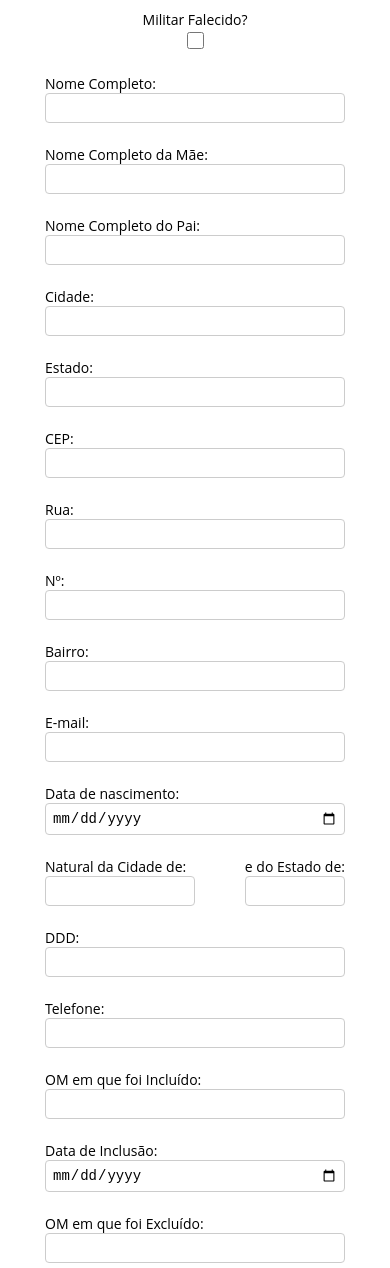
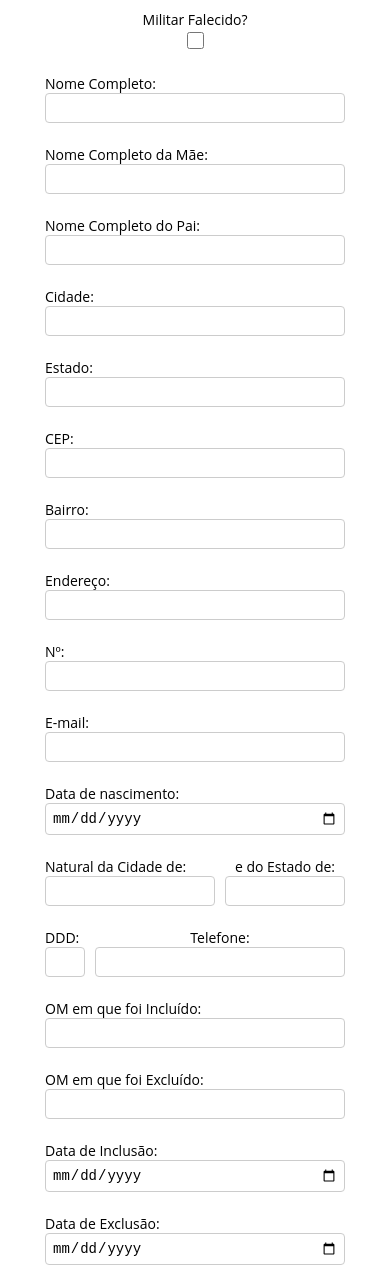
Before and after one commit to caiovsoares/CertidaoDeTempoDeServico, a plain HTML site: page index.html in a window 390 px wide. Shown: the top 1268 px of the page. Drawn offline with Linux system fonts and the light colour scheme.

Commit message:
2 columns

```diff
--- a/index.css
+++ b/index.css
@@ -70,17 +70,22 @@ body {
 
 .control-group {
   display:flex;
-  flex-direction: row;
   align-items: center;
   margin: 2px 0px 20px 0px;
 }
 
-.naturalidade-group {
+.flex-row-group {
   display:flex;
+}
+
+.flex-row-group2 {
+  display:flex;
+  align-items: center;
   margin: 2px 0px 20px 0px;
 }
 
-.naturalidade-group2 {
+
+.flex-row-group3 {
   display:flex;
   align-items: center;
 }
@@ -109,8 +114,12 @@ input[type=text], input[type=number], input[type=date], select {
   box-sizing: border-box;
 }
 
+/*#nomeCompleto, #nomePai, #nomeMae {
+  width: 200px;
+}*/
+
 input[type=submit] {
-  width: 600px;
+  width: 940px;
   background-color: #4c74af;
   color: white;
   padding: 14px 20px;
@@ -120,18 +129,25 @@ input[type=submit] {
   cursor: pointer;
 }
 
+#labelEstadoNaturalidade, #labelTelefone {
+  width: auto;
+  margin-left: 10px;
+}
+
 #cidadeNaturalidade {
   width: 130px;
 }
 
-#labelEstadoNaturalidade {
-  width: auto;
-  margin-left: 10px;
+#estadoNaturalidade {
+  width: 50px;
 }
 
+#ddd {
+  width: 30px;
+}
 
-#estadoNaturalidade {
-  width: 50px;
+#telefone {
+  width: 190px;
 }
 
 #selectPostoGraduacao{
@@ -163,17 +179,28 @@ ESTILIZAÇÃO PARA CELULAR
     flex-direction: column;
   }
 
-  .naturalidade-group {
+  .flex-row-group {
     display:flex;
-    margin: 2px 0px 20px 0px;
+    flex-direction: column;
     width: 300px;
     justify-content: space-between;
   }
 
-  .naturalidade-group2 {
+  .flex-row-group2 {
+    display:flex;
+    margin: 2px 0px 20px 0px;
+    align-items: center;
+  }
+
+  .flex-row-group3 {
     display:flex;
     flex-direction: column;
     align-items: center;
+  }
+
+  .margin-left {
+
+    margin-right: 10px;
   }
 
   #cidadeNaturalidade {
@@ -184,10 +211,29 @@ ESTILIZAÇÃO PARA CELULAR
     width: 100px;
   }
 
-  #labelEstadoNaturalidade {
+  #labelEstadoNaturalidade, #labelTelefone {
     width: auto;
     margin: 0;
   }
+
+  #cidadeNaturalidade {
+    width: 170px;
+  }
+
+  #estadoNaturalidade {
+    width: 120px;
+  }
+
+  #ddd {
+    width: 40px;
+  }
+
+  #telefone {
+    width: 250px;
+  }
+
+
+
 
   #selectPostoGraduacao{
     width: 300px;
--- a/index.html
+++ b/index.html
@@ -31,11 +31,11 @@
           </select>
         </div>
       </span>
-
       <div class="control-group">
         <label for="nomeCompleto">Nome Completo:</label>
         <input type="text" id="nomeCompleto" name="nomeCompleto" required />
       </div>
+      <div class="flex-row-group">
         <div class="control-group">
           <label for="nomeMae">Nome Completo da Mãe:</label>
           <input type="text" id="nomeMae" name="nomeMae" required />
@@ -44,6 +44,9 @@
           <label for="nomePai">Nome Completo do Pai:</label>
           <input type="text" id="nomePai" name="nomePai" />
         </div>
+      </div>
+
+      <div class="flex-row-group">
         <div class="control-group">
           <label for="cidade">Cidade:</label>
           <input type="text" id="cidade" name="cidade" required />
@@ -52,22 +55,29 @@
           <label for="estado">Estado:</label>
           <input type="text" id="estado" name="estado" required />
         </div>
+      </div>
+      <div class="flex-row-group">
         <div class="control-group">
           <label for="cep">CEP:</label>
           <input type="text" id="cep" name="cep" required />
         </div>
         <div class="control-group">
-        <label for="rua">Rua:</label>
+          <label for="bairro">Bairro:</label>
+          <input type="text" id="bairro" name="bairro" required />
+        </div>
+      </div>
+      <div class="flex-row-group">
+        <div class="control-group">
+          <label for="rua">Endereço:</label>
           <input type="text" id="rua" name="rua" required />
         </div>
         <div class="control-group">
           <label for="numero">Nº:</label>
           <input type="text" id="numero" name="numero" required />
         </div>
-      <div class="control-group">
-        <label for="bairro">Bairro:</label>
-        <input type="text" id="bairro" name="bairro" required />
       </div>
+
+      <div class="flex-row-group">
         <div class="control-group">
           <label for="email">E-mail:</label>
           <input type="text" id="email" name="email" required />
@@ -76,9 +86,14 @@
           <label for="nascimento">Data de nascimento:</label>
           <input type="date" id="nascimento" name="nascimento" required />
         </div>
-      <div class="naturalidade-group">
-        <div class="naturalidade-group2">
-          <label for="cidadeNaturalidade">Natural da Cidade de:</label>
+      </div>
+
+      <div class="flex-row-group3">
+        <div class="flex-row-group2">
+          <div class="flex-row-group3 margin-left">
+            <label id="labelCidadeNaturalidade" for="cidadeNaturalidade"
+              >Natural da Cidade de:</label
+            >
             <input
               type="text"
               id="cidadeNaturalidade"
@@ -86,8 +101,11 @@
               required
             />
           </div>
-        <div class="naturalidade-group2">
-          <label for="estadoNaturalidade" id="labelEstadoNaturalidade"
+          <div class="flex-row-group3">
+            <label
+              id="labelEstadoNaturalidade"
+              for="estadoNaturalidade"
+              id="labelEstadoNaturalidade"
               >e do Estado de:</label
             >
             <input
@@ -98,33 +116,47 @@
             />
           </div>
         </div>
-      <div class="control-group">
-        <label for="ddd">DDD:</label>
+        <div class="flex-row-group2">
+          <div class="flex-row-group3 margin-left">
+            <label id="labelDDD" for="ddd">DDD:</label>
             <input type="text" id="ddd" name="ddd" required />
           </div>
-      <div class="control-group">
-        <label for="telefone">Telefone:</label>
+          <div class="flex-row-group3">
+            <label id="labelTelefone" for="telefone">Telefone:</label>
             <input type="text" id="telefone" name="telefone" required />
           </div>
+        </div>
+      </div>
+
+      <div class="flex-row-group">
         <div class="control-group">
           <label for="omIncluido">OM em que foi Incluído:</label>
           <input type="text" id="omIncluido" name="omIncluido" required />
         </div>
         <div class="control-group">
+          <label for="omExcluido">OM em que foi Excluído:</label>
+          <input type="text" id="omExcluido" name="omExcluido" required />
+        </div>
+      </div>
+      <div class="flex-row-group">
+        <div class="control-group">
           <label for="dataInclusao">Data de Inclusão:</label>
           <input type="date" id="dataInclusao" name="dataInclusao" required />
-      </div>
-      <div class="control-group">
-        <label for="omExcluido">OM em que foi Excluído:</label>
-        <input type="text" id="omExcluido" name="omExcluido" required />
         </div>
         <div class="control-group">
           <label for="dataExclusao">Data de Exclusão:</label>
           <input type="date" id="dataExclusao" name="dataExclusao" required />
         </div>
+      </div>
+
+      <div class="flex-row-group">
         <div class="control-group">
           <label for="selectPostoGraduacao">Posto ou Graduação:</label
-        ><select name="selectPostoGraduacao" id="selectPostoGraduacao" required>
+          ><select
+            name="selectPostoGraduacao"
+            id="selectPostoGraduacao"
+            required
+          >
             <option value="Graduação">Graduação</option>
             <option value="Posto">Posto</option>
           </select>
@@ -136,6 +168,18 @@
             required
           />
         </div>
+        <div class="control-group">
+          <label for="destino">Orgão de Destino:</label>
+          <input
+            type="text"
+            id="destino"
+            name="destino"
+            placeholder="Exemplo: INSS"
+            required
+          />
+        </div>
+      </div>
+      <div class="flex-row-group">
         <div class="control-group">
           <label for="certidao">Tipo de Certidão:</label
           ><select name="certidao" id="certidao" required>
@@ -155,10 +199,8 @@
             <option value="Aposentadoria">Aposentadoria</option>
           </select>
         </div>
-      <div class="control-group">
-        <label for="destino">Orgão de Destino:</label>
-        <input type="text" id="destino" name="destino" required />
       </div>
+      <div class="flex-row-group">
         <div class="control-group">
           <label for="vez">É a Xª vez que requer:</label>
           <input type="number" id="vez" name="vez" required />
@@ -167,6 +209,8 @@
           <label for="observacao">Observação:</label>
           <input type="text" id="observacao" name="observacao" />
         </div>
+      </div>
+
       <input type="submit" value="CRIAR REQUERIMENTO" />
     </form>
   </body>
```
Lines whose indentation alone changed are shown as unchanged.
